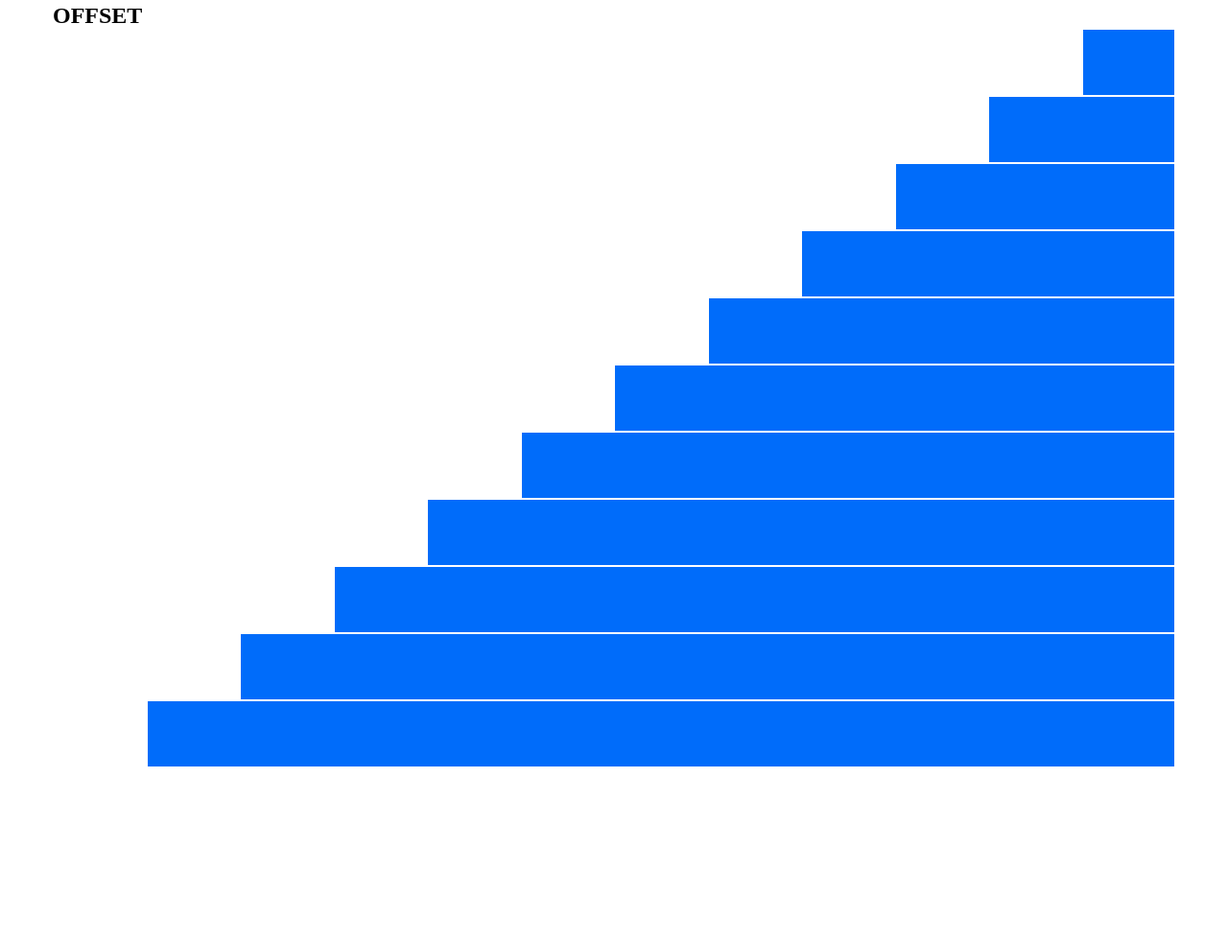
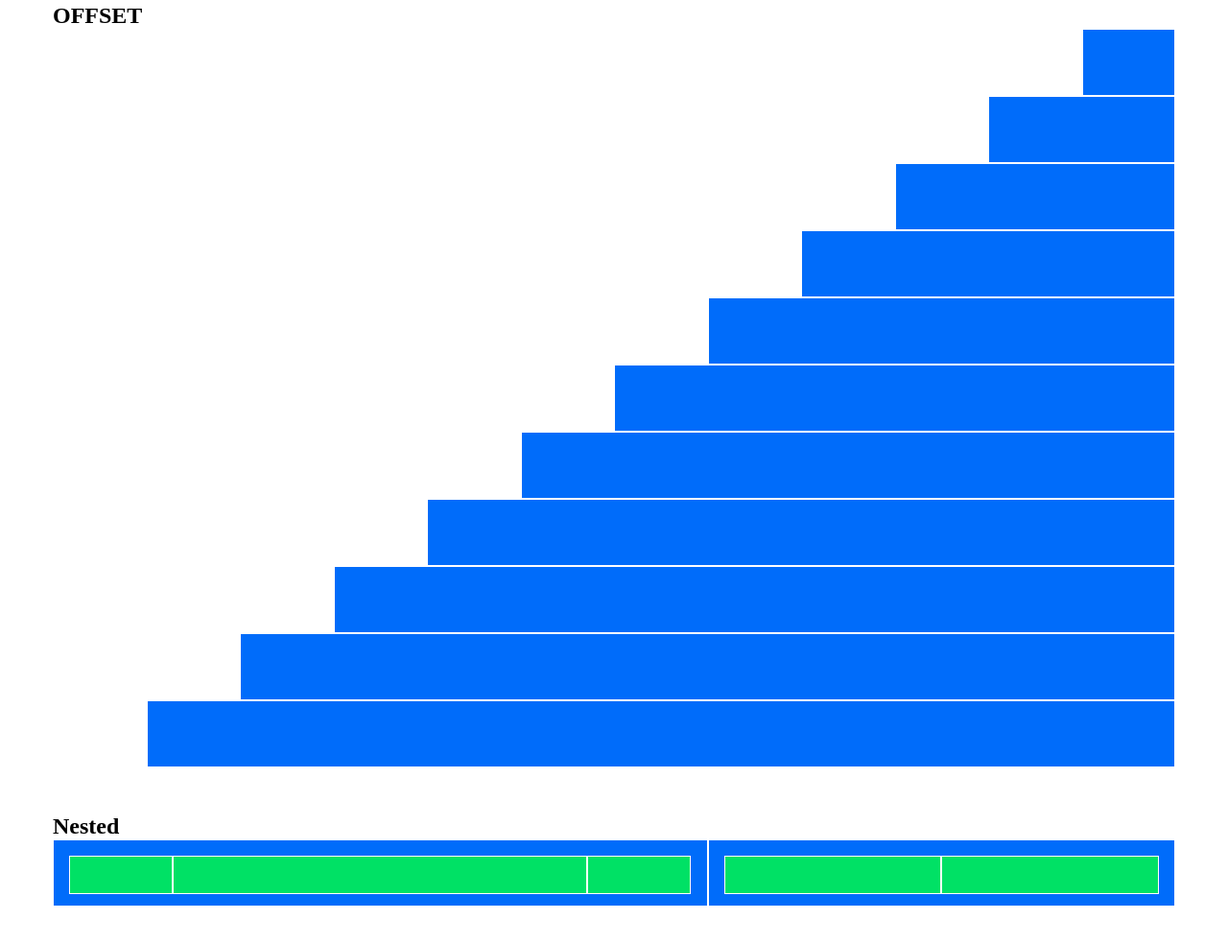
Before and after one commit to MicheleRai/html-css-12bool, a plain HTML site: page index.html in a window 1280 px wide. Shown: the part 1021-2004 px from the top of the page at 96% size. Before the commit the page ends 1869 px from the top, so only its background shows below. Drawn offline with Linux system fonts and the light colour scheme.

Commit message:
nested section added

```diff
--- a/index.html
+++ b/index.html
@@ -128,6 +128,20 @@
                 <div class="bg-blue bord-white align-center h70 col-offset-1 col-11"></div>
             </div>
         </section>
+        <section class="margin-bot-3">
+            <h1>Nested</h1>
+            <div class="row bg-blue">
+                <div class="row pad-1 bord-white h70 col-7">
+                    <div class="bg-green bord-white align-center-nested col-2"></div>
+                    <div class="bg-green bord-white align-center-nested col-8"></div>
+                    <div class="bg-green bord-white align-center-nested col-2"></div>
+                </div>
+                <div class="row pad-1 bord-white h70 col-5">
+                    <div class="bg-green bord-white align-center-nested col-6"></div>
+                    <div class="bg-green bord-white align-center-nested col-6"></div>
+                </div>
+            </div>
+        </section>
     </div>
 </body>
 </html>
```
